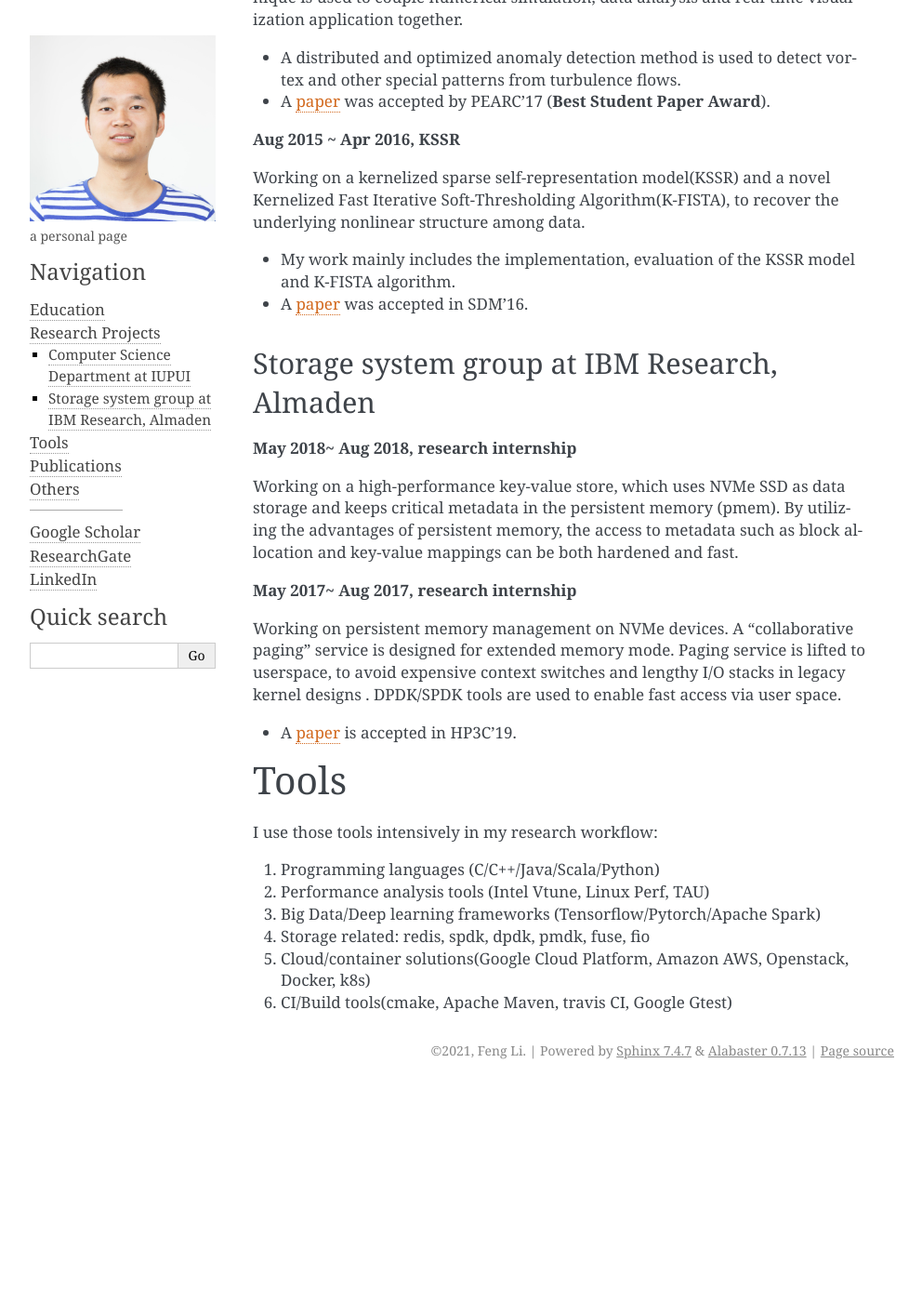
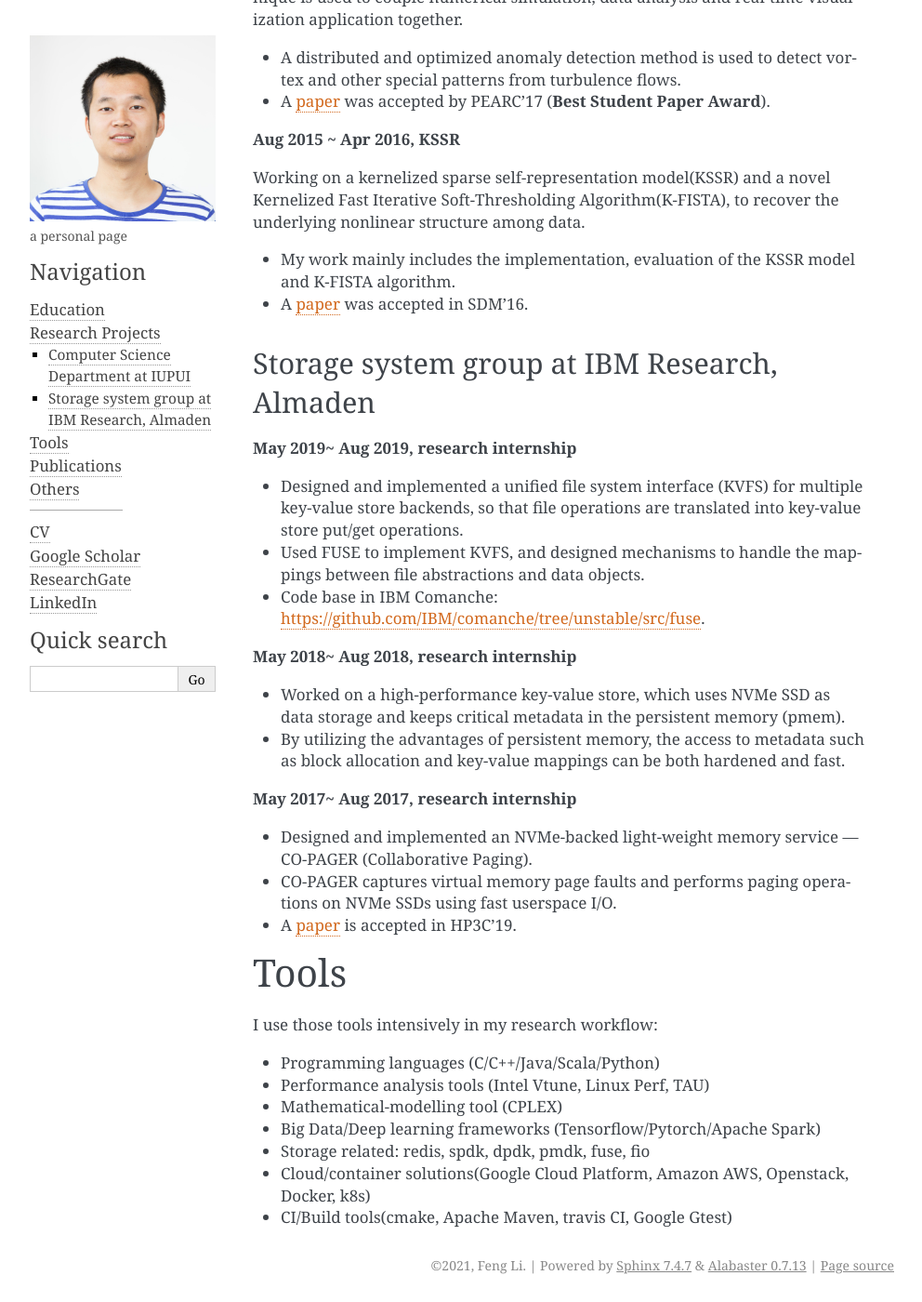
Before and after one commit to fengggli/fengggli.github.io, a Sphinx documentation site: the page built from source/experience.rst, in a window 1280 px wide and 1400 px high, scrolled down 1332 px. Shown: the whole window at 93% size, without its empty margins (148-1140 px from the left). Built offline with Sphinx 7.4.7, drawn with Linux system fonts in a browser that asks for light colours; before the commit the page ends 2501 px from its top, so only the background shows below that.

Commit message:
update CV

```diff
--- a/source/conf.py
+++ b/source/conf.py
@@ -93,6 +93,7 @@ html_theme_options = {
     "logo_name":"Feng Li",
     "link":"#D2691E",
     "extra_nav_links":{
+        "CV": "_static/FengLi_CV_2021_Nov.pdf",
         "Google Scholar": "https://scholar.google.com/citations?user=KZ7f694AAAAJ&hl=en",
         "ResearchGate": "https://www.researchgate.net/profile/Feng-Li-136",
         "LinkedIn": "https://www.linkedin.com/in/feng-li-30aa7911b/"
@@ -115,7 +116,7 @@ html_static_path = ['_static']
 html_sidebars = {
     "**": [
         "about.html",
-	"navigation.html",
+	    "navigation.html",
         "relations.html",
         "searchbox.html",
     ]
--- a/source/experience.rst
+++ b/source/experience.rst
@@ -58,15 +58,22 @@ Working on a kernelized sparse self-representation model(KSSR) and a novel Kerne
 Storage system group at IBM Research, Almaden
 ----------------------------------------------
 
+**May 2019~ Aug 2019, research internship**
+
+* Designed and implemented a unified file system interface (KVFS) for multiple key-value store backends, so that file operations are translated into key-value store put/get operations.
+* Used FUSE to implement KVFS, and designed mechanisms to handle the mappings between file abstractions and data objects.
+* Code base in IBM Comanche: https://github.com/IBM/comanche/tree/unstable/src/fuse.
+
+
 **May 2018~ Aug 2018, research internship**
 
-Working on a high-performance key-value store, which uses NVMe SSD as data storage and keeps critical metadata in the persistent memory (pmem).
-By utilizing the advantages of persistent memory, the access to metadata such as block allocation and key-value mappings can be both hardened and fast.
+* Worked on a high-performance key-value store, which uses NVMe SSD as data storage and keeps critical metadata in the persistent memory (pmem).
+* By utilizing the advantages of persistent memory, the access to metadata such as block allocation and key-value mappings can be both hardened and fast.
 
 **May 2017~ Aug 2017, research internship**
 
-Working on persistent memory management on NVMe devices. A "collaborative paging" service is designed for extended memory mode. Paging service is lifted to userspace, to avoid expensive context switches and lengthy I/O stacks in legacy kernel designs . DPDK/SPDK tools are used to enable fast access via user space.
-
+* Designed and implemented an NVMe-backed light-weight memory service — CO-PAGER (Collaborative Paging).
+* CO-PAGER captures virtual memory page faults and performs paging operations on NVMe SSDs using fast userspace I/O.
 * A :ref:`paper <bib-li2019copager>`  is accepted in HP3C'19.
 
 ..
@@ -92,9 +99,10 @@ Tools
 
 I use those tools intensively in my research workflow:
 
-1. Programming languages (C/C++/Java/Scala/Python)
-2. Performance analysis tools (Intel Vtune, Linux Perf, TAU)
-3. Big Data/Deep learning frameworks (Tensorflow/Pytorch/Apache Spark)
-4. Storage related: redis, spdk, dpdk, pmdk, fuse, fio
-5. Cloud/container solutions(Google Cloud Platform, Amazon AWS, Openstack, Docker, k8s)
-6. CI/Build tools(cmake, Apache Maven, travis CI, Google Gtest)
+* Programming languages (C/C++/Java/Scala/Python)
+* Performance analysis tools (Intel Vtune, Linux Perf, TAU)
+* Mathematical-modelling tool (CPLEX)
+* Big Data/Deep learning frameworks (Tensorflow/Pytorch/Apache Spark)
+* Storage related: redis, spdk, dpdk, pmdk, fuse, fio
+* Cloud/container solutions(Google Cloud Platform, Amazon AWS, Openstack, Docker, k8s)
+* CI/Build tools(cmake, Apache Maven, travis CI, Google Gtest)
```
Also changed, not shown: 1 other file.
